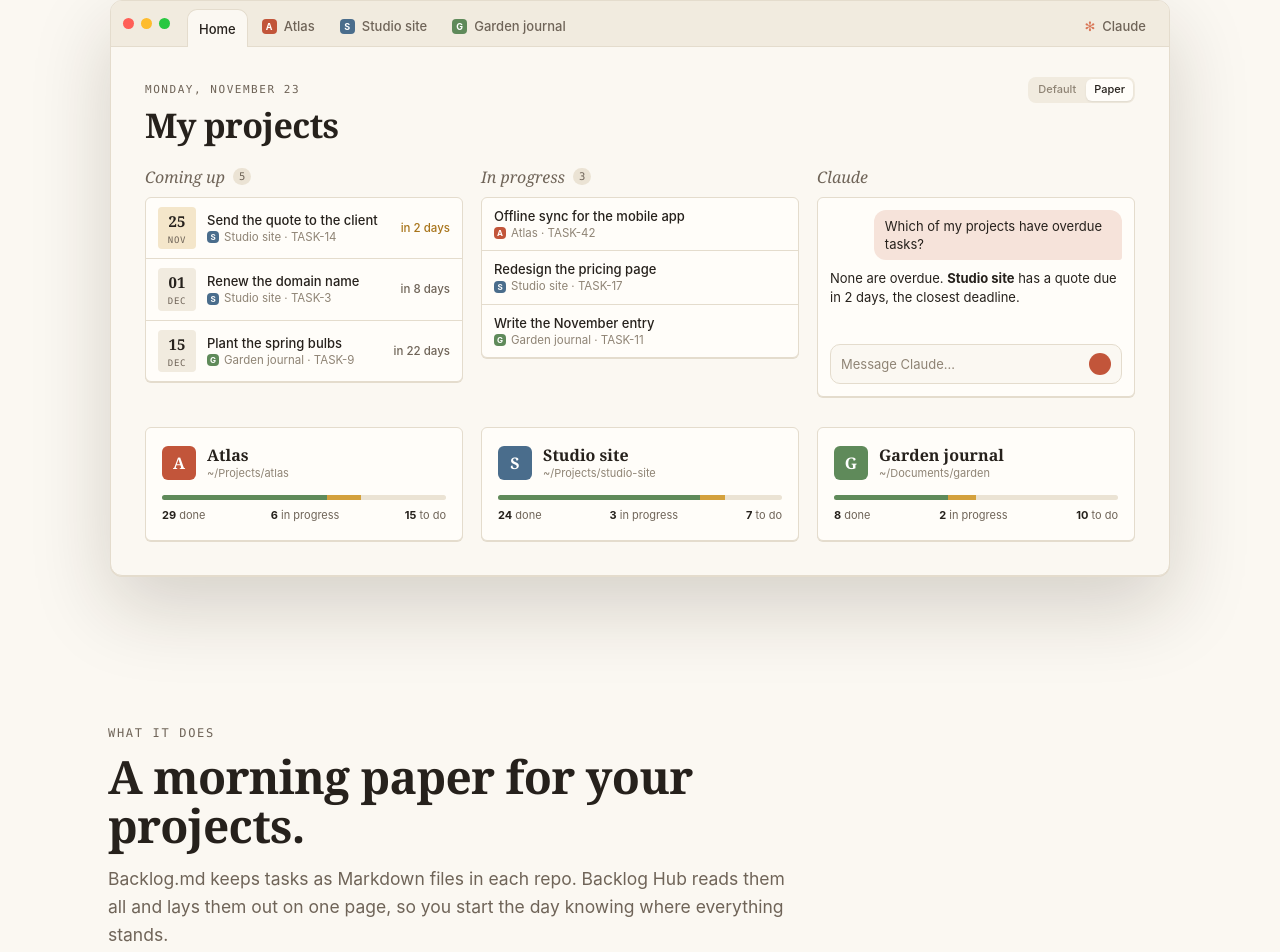
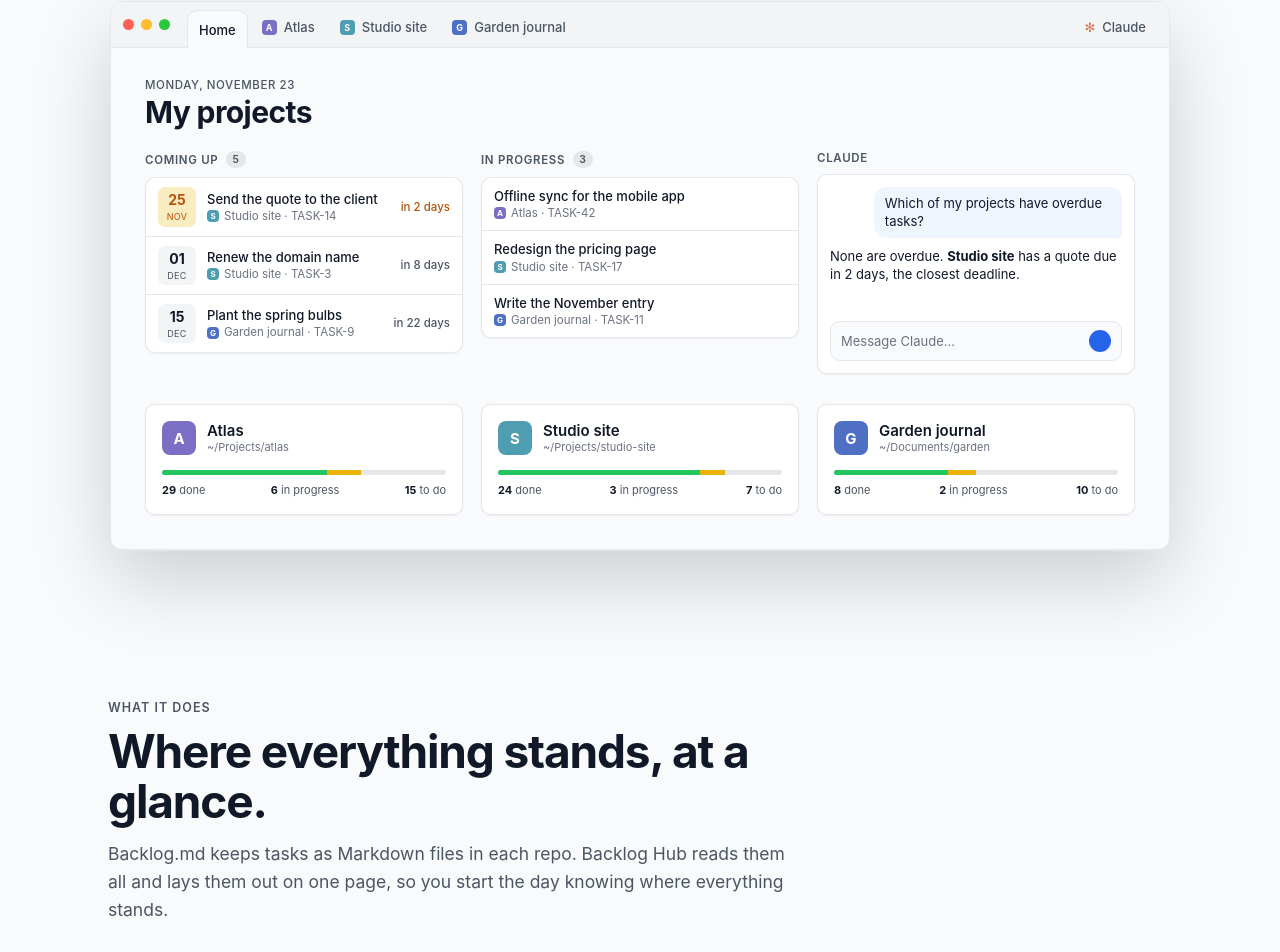
Before and after one commit to corentin-gautier/backlog-hub, an Electron app: page site/index.html in a window 1280 px wide. Shown: the part 606-1558 px from the top of the page. Drawn offline with Linux system fonts and the light colour scheme.

Commit message:
docs(site): the site in the app's default palette; Paper left out until ready

```diff
--- a/site/index.html
+++ b/site/index.html
@@ -5,24 +5,25 @@
 <meta name="viewport" content="width=device-width, initial-scale=1">
 <title>Backlog Hub — every Backlog.md board on one page</title>
 <meta name="description" content="A home page for every Backlog.md board on your computer: projects in categories, tasks coming up across all of them, and Claude Code beside each board. Free and open source.">
-<meta name="theme-color" content="#f1ebdf" media="(prefers-color-scheme: light)">
-<meta name="theme-color" content="#161411" media="(prefers-color-scheme: dark)">
+<meta name="theme-color" content="#f3f4f6" media="(prefers-color-scheme: light)">
+<meta name="theme-color" content="#030712" media="(prefers-color-scheme: dark)">
 <link rel="icon" href="icon.svg" type="image/svg+xml">
 <style>
 	:root {
-		--serif: ui-serif, "New York", "Iowan Old Style", Georgia, serif;
+		--serif: -apple-system, system-ui, "Segoe UI", sans-serif; /* titles: the app's Default palette has no serif */
 		--mono: ui-monospace, "SF Mono", Menlo, monospace;
 		--sans: -apple-system, system-ui, "Segoe UI", sans-serif;
-		--bg: #fbf8f2; --bar: #f1ebdf; --card: #fffdf9; --text: #26211c; --muted: #6f6458; --faint: #8f8475;
-		--line: #e4dccd; --track: #ebe3d4; --soft: #f1ebdf; --done: #5f8a5a; --doing: #d4a13d;
-		--accent: #c2553a; --accent-soft: #f6e3da; --accent-text: #a8442c;
+		/* The app's Default palette: Backlog.md's Tailwind grays and blue. */
+		--bg: #f9fafb; --bar: #f3f4f6; --card: #fff; --text: #111827; --muted: #4b5563; --faint: #6b7280;
+		--line: #e5e7eb; --track: #e5e7eb; --soft: #f3f4f6; --done: #22c55e; --doing: #eab308;
+		--accent: #2563eb; --accent-soft: #eff6ff; --accent-text: #1d4ed8; --soon: #b45309; --shade: 0 0 0;
 		color-scheme: light dark;
 	}
 	@media (prefers-color-scheme: dark) {
 		:root {
-			--bg: #1e1b18; --bar: #161411; --card: #26221e; --text: #efe8dc; --muted: #a89c8c; --faint: #847a6d;
-			--line: #3a342d; --track: #3a342d; --soft: #2f2a25; --done: #7fa978; --doing: #d9ac4f;
-			--accent: #e07a5c; --accent-soft: #3d2a22; --accent-text: #f0a088;
+			--bg: #111827; --bar: #030712; --card: #1f2937; --text: #f3f4f6; --muted: #9ca3af; --faint: #6b7280;
+			--line: #374151; --track: #374151; --soft: #2b3544; --done: #22c55e; --doing: #eab308;
+			--accent: #60a5fa; --accent-soft: rgb(37 99 235 / .2); --accent-text: #93c5fd; --soon: #facc15;
 		}
 	}
 	* { box-sizing: border-box; }
@@ -30,8 +31,8 @@
 	body { margin: 0; background: var(--bg); color: var(--text); font: 16px/1.6 var(--sans); -webkit-font-smoothing: antialiased; }
 	a { color: inherit; }
 	.wrap { max-width: 1120px; margin: 0 auto; padding: 0 28px; }
-	.kicker { font: 500 12px var(--mono); letter-spacing: .14em; text-transform: uppercase; color: var(--muted); }
-	h1, h2, h3 { font-family: var(--serif); font-weight: 600; letter-spacing: -.015em; margin: 0; }
+	.kicker { font: 600 12.5px var(--sans); letter-spacing: .08em; text-transform: uppercase; color: var(--muted); }
+	h1, h2, h3 { font-family: var(--serif); font-weight: 700; letter-spacing: -.025em; margin: 0; }
 
 	/* Top bar */
 	header.bar { position: sticky; top: 0; z-index: 10; background: color-mix(in srgb, var(--bg) 88%, transparent); backdrop-filter: blur(12px); border-bottom: 1px solid var(--line); }
@@ -41,7 +42,7 @@
 	header.bar nav { display: flex; align-items: center; gap: 22px; margin-left: auto; font-size: 14px; font-weight: 500; line-height: 1; }
 	header.bar nav a { text-decoration: none; color: var(--muted); }
 	header.bar nav a:hover { color: var(--text); }
-	.btn { display: inline-flex; align-items: center; gap: 8px; height: 42px; padding: 0 18px; border-radius: 6px; font: 600 14.5px var(--sans); text-decoration: none; border: 1px solid transparent; transition: transform .15s, box-shadow .15s, background .15s; }
+	.btn { display: inline-flex; align-items: center; gap: 8px; height: 42px; padding: 0 18px; border-radius: 8px; font: 600 14.5px var(--sans); text-decoration: none; border: 1px solid transparent; transition: transform .15s, box-shadow .15s, background .15s; }
 	.btn:hover { transform: translateY(-1px); }
 	.btn.primary { background: var(--accent); color: #fff; box-shadow: 0 6px 18px color-mix(in srgb, var(--accent) 30%, transparent); }
 	.btn.ghost { border-color: var(--line); background: var(--card); }
@@ -51,14 +52,14 @@
 	/* Hero */
 	.hero { padding: 84px 0 40px; text-align: center; }
 	.hero h1 { font-size: clamp(42px, 6.4vw, 76px); line-height: 1.02; margin: 18px auto 22px; max-width: 900px; }
-	.hero h1 em { color: var(--accent); }
+	.hero h1 em { color: var(--accent); font-style: normal; }
 	.hero p.lead { font-size: 19px; color: var(--muted); max-width: 640px; margin: 0 auto 32px; }
 	.hero .ctas { display: flex; gap: 12px; justify-content: center; flex-wrap: wrap; }
 	.hero .note { margin-top: 16px; font: 12.5px var(--mono); color: var(--faint); }
 
 	/* The app, drawn */
 	.shot { margin: 56px auto 0; max-width: 1060px; perspective: 2000px; }
-	.win { border-radius: 12px; overflow: hidden; background: var(--bg); border: 1px solid var(--line); box-shadow: 0 1px 0 var(--line), 0 30px 80px rgb(40 25 10 / .18); text-align: left; font-size: 13px; line-height: 1.4; }
+	.win { border-radius: 12px; overflow: hidden; background: var(--bg); border: 1px solid var(--line); box-shadow: 0 1px 0 var(--line), 0 30px 80px rgb(var(--shade) / .18); text-align: left; font-size: 13px; line-height: 1.4; }
 	.win .tabs { display: flex; align-items: flex-end; gap: 3px; height: 46px; padding: 0 12px; background: var(--bar); border-bottom: 1px solid var(--line); }
 	.win .lights { display: flex; gap: 7px; align-self: center; margin-right: 14px; }
 	.win .lights i { width: 11px; height: 11px; border-radius: 50%; }
@@ -70,27 +71,27 @@
 	.dot { flex: none; width: 15px; height: 15px; border-radius: 4px; display: inline-grid; place-items: center; color: #fff; font: 700 9px var(--sans); }
 	.win main { padding: 30px 34px 34px; }
 	.win .dateline { display: flex; justify-content: space-between; align-items: center; }
-	.win .today { font: 500 11px var(--mono); letter-spacing: .14em; color: var(--muted); }
+	.win .today { font: 500 11.5px var(--sans); letter-spacing: .05em; color: var(--muted); }
 	.seg { display: flex; gap: 2px; padding: 2px; border-radius: 8px; background: var(--soft); font-size: 11px; font-weight: 500; color: var(--faint); }
 	.seg span { padding: 3px 8px; border-radius: 6px; }
 	.seg span.on { background: var(--card); color: var(--text); box-shadow: 0 1px 2px rgb(0 0 0 / .08); }
-	.win h4 { margin: 4px 0 22px; font: 600 34px/1.1 var(--serif); letter-spacing: -.02em; }
+	.win h4 { margin: 4px 0 22px; font: 700 30px/1.1 var(--serif); letter-spacing: -.02em; }
 	.cols { display: grid; grid-template-columns: 1fr 1fr 1fr; gap: 18px; }
-	.win h5 { display: flex; align-items: center; gap: 8px; margin: 0 0 9px; font: italic 500 16px var(--serif); color: var(--muted); }
-	.count { font: 500 10.5px/17px var(--mono); padding: 0 6px; border-radius: 99px; background: var(--track); color: var(--muted); font-style: normal; }
-	.box { background: var(--card); border: 1px solid var(--line); border-radius: 6px; box-shadow: 0 1px 0 var(--line); }
+	.win h5 { display: flex; align-items: center; gap: 8px; margin: 0 0 9px; font: 600 11.5px var(--sans); letter-spacing: .06em; text-transform: uppercase; color: var(--muted); }
+	.count { font: 600 10.5px/17px var(--sans); padding: 0 6px; border-radius: 99px; background: var(--track); color: var(--muted); font-style: normal; }
+	.box { background: var(--card); border: 1px solid var(--line); border-radius: 10px; box-shadow: 0 1px 2px rgb(0 0 0 / .05); }
 	.row { display: flex; align-items: center; gap: 11px; padding: 9px 12px; border-top: 1px solid var(--line); }
 	.row:first-child { border: 0; }
-	.date { flex: none; width: 38px; text-align: center; padding: 4px 0; border-radius: 4px; background: var(--soft); line-height: 1.1; }
-	.date b { display: block; font: 600 15px var(--serif); }
-	.date small { font: 9px var(--mono); letter-spacing: .08em; color: var(--muted); }
+	.date { flex: none; width: 38px; text-align: center; padding: 4px 0; border-radius: 7px; background: var(--soft); line-height: 1.1; }
+	.date b { display: block; font: 700 14px var(--sans); }
+	.date small { font: 9px var(--sans); letter-spacing: .04em; color: var(--muted); }
 	.row.soon .date { background: color-mix(in srgb, var(--doing) 25%, transparent); }
 	.row .what { flex: 1; min-width: 0; }
 	.row .what div { font-weight: 500; white-space: nowrap; overflow: hidden; text-overflow: ellipsis; }
 	.row .what small { display: flex; align-items: center; gap: 5px; color: var(--faint); font-size: 11.5px; }
 	.row .what small .dot { width: 12px; height: 12px; font-size: 8px; }
 	.row .when { font-size: 11.5px; font-weight: 500; color: var(--muted); white-space: nowrap; }
-	.row.soon .when { color: #a8741a; }
+	.row.soon .when, .row.soon .date b, .row.soon .date small { color: var(--soon); }
 	.cols > div { display: flex; flex-direction: column; } /* the chat fills its column, the heading included */
 	.chat { display: flex; flex-direction: column; flex: 1; min-height: 200px; padding: 12px; gap: 9px; }
 	.bubble { align-self: flex-end; max-width: 85%; background: var(--accent-soft); padding: 7px 11px; border-radius: 12px 12px 3px 12px; }
@@ -103,8 +104,8 @@
 	.cards { display: grid; grid-template-columns: repeat(3, 1fr); gap: 18px; margin-top: 30px; }
 	.card { padding: 16px; }
 	.card .top { display: flex; align-items: center; gap: 11px; margin-bottom: 14px; }
-	.avatar { width: 34px; height: 34px; border-radius: 6px; display: grid; place-items: center; color: #fff; font: 600 16px var(--serif); }
-	.card .name { font: 600 16px var(--serif); }
+	.avatar { width: 34px; height: 34px; border-radius: 8px; display: grid; place-items: center; color: #fff; font: 700 15px var(--sans); }
+	.card .name { font: 600 15px var(--sans); }
 	.card .place { font-size: 11px; color: var(--faint); }
 	.progress { height: 5px; border-radius: 3px; background: var(--track); display: flex; overflow: hidden; }
 	.progress i:nth-child(1) { background: var(--done); } .progress i:nth-child(2) { background: var(--doing); }
@@ -118,7 +119,7 @@
 	.part-head p { color: var(--muted); font-size: 17.5px; margin: 0; }
 	.features { display: grid; grid-template-columns: repeat(3, 1fr); gap: 1px; background: var(--line); border: 1px solid var(--line); border-radius: 8px; overflow: hidden; }
 	.feature { background: var(--card); padding: 30px 28px 32px; }
-	.feature .glyph { width: 40px; height: 40px; border-radius: 6px; display: grid; place-items: center; background: var(--accent-soft); color: var(--accent-text); margin-bottom: 18px; }
+	.feature .glyph { width: 40px; height: 40px; border-radius: 10px; display: grid; place-items: center; background: var(--accent-soft); color: var(--accent-text); margin-bottom: 18px; }
 	.feature .glyph svg { width: 20px; height: 20px; fill: none; stroke: currentColor; stroke-width: 1.6; stroke-linecap: round; stroke-linejoin: round; }
 	.feature h3 { font-size: 22px; margin-bottom: 8px; }
 	.feature p { margin: 0; color: var(--muted); font-size: 15px; }
@@ -131,35 +132,35 @@
 	.split li::before { content: ""; flex: none; width: 7px; height: 7px; margin-top: 9px; border-radius: 50%; background: var(--accent); }
 	.board { display: grid; grid-template-columns: 1fr 1fr 1.25fr; min-height: 330px; }
 	.board .col { padding: 14px 12px; border-right: 1px solid var(--line); }
-	.board .col h6 { margin: 0 0 10px; font: 600 11px var(--mono); letter-spacing: .08em; text-transform: uppercase; color: var(--muted); }
-	.board .task { background: var(--card); border: 1px solid var(--line); border-radius: 6px; padding: 8px 9px; margin-bottom: 8px; font-size: 12px; font-weight: 500; }
-	.board .task small { display: block; color: var(--faint); font: 10px var(--mono); margin-bottom: 2px; }
+	.board .col h6 { margin: 0 0 10px; font: 600 11px var(--sans); letter-spacing: .08em; text-transform: uppercase; color: var(--muted); }
+	.board .task { background: var(--card); border: 1px solid var(--line); border-radius: 8px; padding: 8px 9px; margin-bottom: 8px; font-size: 12px; font-weight: 500; }
+	.board .task small { display: block; color: var(--faint); font: 10px var(--sans); margin-bottom: 2px; }
 	.board .claude { background: var(--bg); display: flex; flex-direction: column; }
 	.board .claude header { padding: 10px 12px; border-bottom: 1px solid var(--line); font-weight: 600; font-size: 12px; }
 
 	/* Download */
 	.downloads { display: grid; grid-template-columns: 1fr 1fr; gap: 16px; margin-bottom: 48px; }
-	.dl { display: flex; align-items: center; gap: 16px; padding: 22px 24px; border: 1px solid var(--line); border-radius: 8px; background: var(--card); text-decoration: none; transition: border-color .15s, transform .15s, box-shadow .15s; }
-	.dl:hover { border-color: var(--accent); transform: translateY(-1px); box-shadow: 0 10px 30px rgb(40 25 10 / .08); }
+	.dl { display: flex; align-items: center; gap: 16px; padding: 22px 24px; border: 1px solid var(--line); border-radius: 12px; background: var(--card); text-decoration: none; transition: border-color .15s, transform .15s, box-shadow .15s; }
+	.dl:hover { border-color: var(--accent); transform: translateY(-1px); box-shadow: 0 10px 30px rgb(var(--shade) / .08); }
 	.dl svg { width: 34px; height: 34px; fill: var(--text); flex: none; }
-	.dl b { display: block; font: 600 21px var(--serif); }
+	.dl b { display: block; font: 700 19px var(--sans); }
 	.dl small { color: var(--muted); font-size: 13.5px; }
 	/* Install */
 	.install { display: grid; grid-template-columns: 1fr 1fr; gap: 28px; }
 	.steps { counter-reset: s; display: grid; gap: 22px; }
 	.step { display: flex; gap: 16px; }
-	.step::before { counter-increment: s; content: counter(s); flex: none; width: 32px; height: 32px; border-radius: 50%; display: grid; place-items: center; font: 600 16px var(--serif); border: 1px solid var(--line); background: var(--card); }
+	.step::before { counter-increment: s; content: counter(s); flex: none; width: 32px; height: 32px; border-radius: 50%; display: grid; place-items: center; font: 700 15px var(--sans); border: 1px solid var(--line); background: var(--card); }
 	.step h3 { font-size: 19px; margin: 3px 0 4px; }
 	.step p { margin: 0; color: var(--muted); font-size: 15px; }
-	pre { margin: 0; padding: 24px 26px; border-radius: 8px; background: #26211c; color: #efe8dc; font: 13.5px/1.75 var(--mono); overflow: auto; }
-	pre .c { color: #8f8475; }
-	pre .p { color: #e07a5c; user-select: none; }
+	pre { margin: 0; padding: 24px 26px; border-radius: 12px; background: #111827; color: #e5e7eb; font: 13.5px/1.75 var(--mono); overflow: auto; }
+	pre .c { color: #6b7280; }
+	pre .p { color: #60a5fa; user-select: none; }
 	.req { margin-top: 18px; font-size: 13.5px; color: var(--muted); }
 	.req code { font: 12.5px var(--mono); background: var(--soft); padding: 1px 5px; border-radius: 3px; }
 
 	/* End */
 	.end { margin: 120px 0 0; padding: 80px 0; text-align: center; border-top: 1px solid var(--line); background: var(--bar); }
-	.end img { width: 84px; height: 84px; margin-bottom: 20px; filter: drop-shadow(0 10px 24px rgb(40 25 10 / .2)); }
+	.end img { width: 84px; height: 84px; margin-bottom: 20px; filter: drop-shadow(0 10px 24px rgb(var(--shade) / .2)); }
 	.end h2 { font-size: clamp(30px, 4vw, 44px); margin-bottom: 26px; }
 	footer { padding: 28px 0 40px; font-size: 13px; color: var(--faint); background: var(--bar); }
 	footer .wrap { display: flex; justify-content: space-between; gap: 20px; flex-wrap: wrap; }
@@ -202,30 +203,30 @@
 				<div class="tabs">
 					<div class="lights"><i></i><i></i><i></i></div>
 					<div class="t on">Home</div>
-					<div class="t"><span class="dot" style="background:#c2553a">A</span>Atlas</div>
-					<div class="t"><span class="dot" style="background:#4a6d8c">S</span>Studio site</div>
-					<div class="t"><span class="dot" style="background:#5f8a5a">G</span>Garden journal</div>
+					<div class="t"><span class="dot" style="background:#7a6fc4">A</span>Atlas</div>
+					<div class="t"><span class="dot" style="background:#4f9db0">S</span>Studio site</div>
+					<div class="t"><span class="dot" style="background:#4f6fc4">G</span>Garden journal</div>
 					<div class="sp"></div>
 					<div class="t"><span class="spark">✻</span>Claude</div>
 				</div>
 				<main>
-					<div class="dateline"><span class="today">MONDAY, NOVEMBER 23</span><div class="seg"><span>Default</span><span class="on">Paper</span></div></div>
+					<div class="dateline"><span class="today">MONDAY, NOVEMBER 23</span></div>
 					<h4>My projects</h4>
 					<div class="cols">
 						<div>
 							<h5>Coming up <span class="count">5</span></h5>
 							<div class="box">
-								<div class="row soon"><span class="date"><b>25</b><small>NOV</small></span><div class="what"><div>Send the quote to the client</div><small><span class="dot" style="background:#4a6d8c">S</span>Studio site · TASK-14</small></div><span class="when">in 2 days</span></div>
-								<div class="row"><span class="date"><b>01</b><small>DEC</small></span><div class="what"><div>Renew the domain name</div><small><span class="dot" style="background:#4a6d8c">S</span>Studio site · TASK-3</small></div><span class="when">in 8 days</span></div>
-								<div class="row"><span class="date"><b>15</b><small>DEC</small></span><div class="what"><div>Plant the spring bulbs</div><small><span class="dot" style="background:#5f8a5a">G</span>Garden journal · TASK-9</small></div><span class="when">in 22 days</span></div>
+								<div class="row soon"><span class="date"><b>25</b><small>NOV</small></span><div class="what"><div>Send the quote to the client</div><small><span class="dot" style="background:#4f9db0">S</span>Studio site · TASK-14</small></div><span class="when">in 2 days</span></div>
+								<div class="row"><span class="date"><b>01</b><small>DEC</small></span><div class="what"><div>Renew the domain name</div><small><span class="dot" style="background:#4f9db0">S</span>Studio site · TASK-3</small></div><span class="when">in 8 days</span></div>
+								<div class="row"><span class="date"><b>15</b><small>DEC</small></span><div class="what"><div>Plant the spring bulbs</div><small><span class="dot" style="background:#4f6fc4">G</span>Garden journal · TASK-9</small></div><span class="when">in 22 days</span></div>
 							</div>
 						</div>
 						<div>
 							<h5>In progress <span class="count">3</span></h5>
 							<div class="box">
-								<div class="row"><div class="what"><div>Offline sync for the mobile app</div><small><span class="dot" style="background:#c2553a">A</span>Atlas · TASK-42</small></div></div>
-								<div class="row"><div class="what"><div>Redesign the pricing page</div><small><span class="dot" style="background:#4a6d8c">S</span>Studio site · TASK-17</small></div></div>
-								<div class="row"><div class="what"><div>Write the November entry</div><small><span class="dot" style="background:#5f8a5a">G</span>Garden journal · TASK-11</small></div></div>
+								<div class="row"><div class="what"><div>Offline sync for the mobile app</div><small><span class="dot" style="background:#7a6fc4">A</span>Atlas · TASK-42</small></div></div>
+								<div class="row"><div class="what"><div>Redesign the pricing page</div><small><span class="dot" style="background:#4f9db0">S</span>Studio site · TASK-17</small></div></div>
+								<div class="row"><div class="what"><div>Write the November entry</div><small><span class="dot" style="background:#4f6fc4">G</span>Garden journal · TASK-11</small></div></div>
 							</div>
 						</div>
 						<div>
@@ -238,9 +239,9 @@
 						</div>
 					</div>
 					<div class="cards">
-						<div class="box card"><div class="top"><span class="avatar" style="background:#c2553a">A</span><div><div class="name">Atlas</div><div class="place">~/Projects/atlas</div></div></div><div class="progress"><i style="width:58%"></i><i style="width:12%"></i></div><div class="stats"><span><b>29</b> done</span><span><b>6</b> in progress</span><span><b>15</b> to do</span></div></div>
-						<div class="box card"><div class="top"><span class="avatar" style="background:#4a6d8c">S</span><div><div class="name">Studio site</div><div class="place">~/Projects/studio-site</div></div></div><div class="progress"><i style="width:71%"></i><i style="width:9%"></i></div><div class="stats"><span><b>24</b> done</span><span><b>3</b> in progress</span><span><b>7</b> to do</span></div></div>
-						<div class="box card"><div class="top"><span class="avatar" style="background:#5f8a5a">G</span><div><div class="name">Garden journal</div><div class="place">~/Documents/garden</div></div></div><div class="progress"><i style="width:40%"></i><i style="width:10%"></i></div><div class="stats"><span><b>8</b> done</span><span><b>2</b> in progress</span><span><b>10</b> to do</span></div></div>
+						<div class="box card"><div class="top"><span class="avatar" style="background:#7a6fc4">A</span><div><div class="name">Atlas</div><div class="place">~/Projects/atlas</div></div></div><div class="progress"><i style="width:58%"></i><i style="width:12%"></i></div><div class="stats"><span><b>29</b> done</span><span><b>6</b> in progress</span><span><b>15</b> to do</span></div></div>
+						<div class="box card"><div class="top"><span class="avatar" style="background:#4f9db0">S</span><div><div class="name">Studio site</div><div class="place">~/Projects/studio-site</div></div></div><div class="progress"><i style="width:71%"></i><i style="width:9%"></i></div><div class="stats"><span><b>24</b> done</span><span><b>3</b> in progress</span><span><b>7</b> to do</span></div></div>
+						<div class="box card"><div class="top"><span class="avatar" style="background:#4f6fc4">G</span><div><div class="name">Garden journal</div><div class="place">~/Documents/garden</div></div></div><div class="progress"><i style="width:40%"></i><i style="width:10%"></i></div><div class="stats"><span><b>8</b> done</span><span><b>2</b> in progress</span><span><b>10</b> to do</span></div></div>
 					</div>
 				</main>
 			</div>
@@ -252,7 +253,7 @@
 	<div class="wrap">
 		<div class="part-head">
 			<div class="kicker">What it does</div>
-			<h2>A morning paper for your projects.</h2>
+			<h2>Where everything stands, at a glance.</h2>
 			<p>Backlog.md keeps tasks as Markdown files in each repo. Backlog Hub reads them all and lays them out on one page, so you start the day knowing where everything stands.</p>
 		</div>
 		<div class="features">
@@ -261,7 +262,7 @@
 			<div class="feature"><div class="glyph"><svg viewBox="0 0 24 24"><path d="M3 7h18M3 12h18M3 17h12"/></svg></div><h3>A tab per project</h3><p>Open a board in its own tab, reorder tabs, close them. Each board starts on its own port the first time you open it.</p></div>
 			<div class="feature"><div class="glyph"><svg viewBox="0 0 24 24"><path d="M12 3v18M3 12h18M5.6 5.6l12.8 12.8M18.4 5.6 5.6 18.4"/></svg></div><h3>Claude Code beside you</h3><p>A chat with Claude Code in each project, and a general one on the home page. Conversations keep running while the page is closed.</p></div>
 			<div class="feature"><div class="glyph"><svg viewBox="0 0 24 24"><rect x="5" y="10" width="14" height="11" rx="2"/><path d="M8 10V7a4 4 0 0 1 8 0v3"/></svg></div><h3>Encrypted docs</h3><p>Keep a sensitive doc encrypted on disk and unlock it with Touch ID, right from the doc page (macOS, with the optional Backlog.md fork).</p></div>
-			<div class="feature"><div class="glyph"><svg viewBox="0 0 24 24"><rect x="3" y="4" width="18" height="13" rx="2"/><path d="M8 21h8M12 17v4"/></svg></div><h3>A desktop app</h3><p>For macOS and Windows, light and dark, with a Paper or Default palette. Opens at login and keeps running when its window is closed.</p></div>
+			<div class="feature"><div class="glyph"><svg viewBox="0 0 24 24"><rect x="3" y="4" width="18" height="13" rx="2"/><path d="M8 21h8M12 17v4"/></svg></div><h3>A desktop app</h3><p>For macOS and Windows, light and dark, following your system. Opens at login and keeps running when its window is closed.</p></div>
 		</div>
 	</div>
 </section>
@@ -282,7 +283,7 @@
 			<div class="tabs">
 				<div class="lights"><i></i><i></i><i></i></div>
 				<div class="t">Home</div>
-				<div class="t on"><span class="dot" style="background:#c2553a">A</span>Atlas</div>
+				<div class="t on"><span class="dot" style="background:#7a6fc4">A</span>Atlas</div>
 				<div class="sp"></div>
 				<div class="t"><span class="spark">✻</span>Claude</div>
 			</div>
```
Also changed, not shown: CHANGELOG.md.
